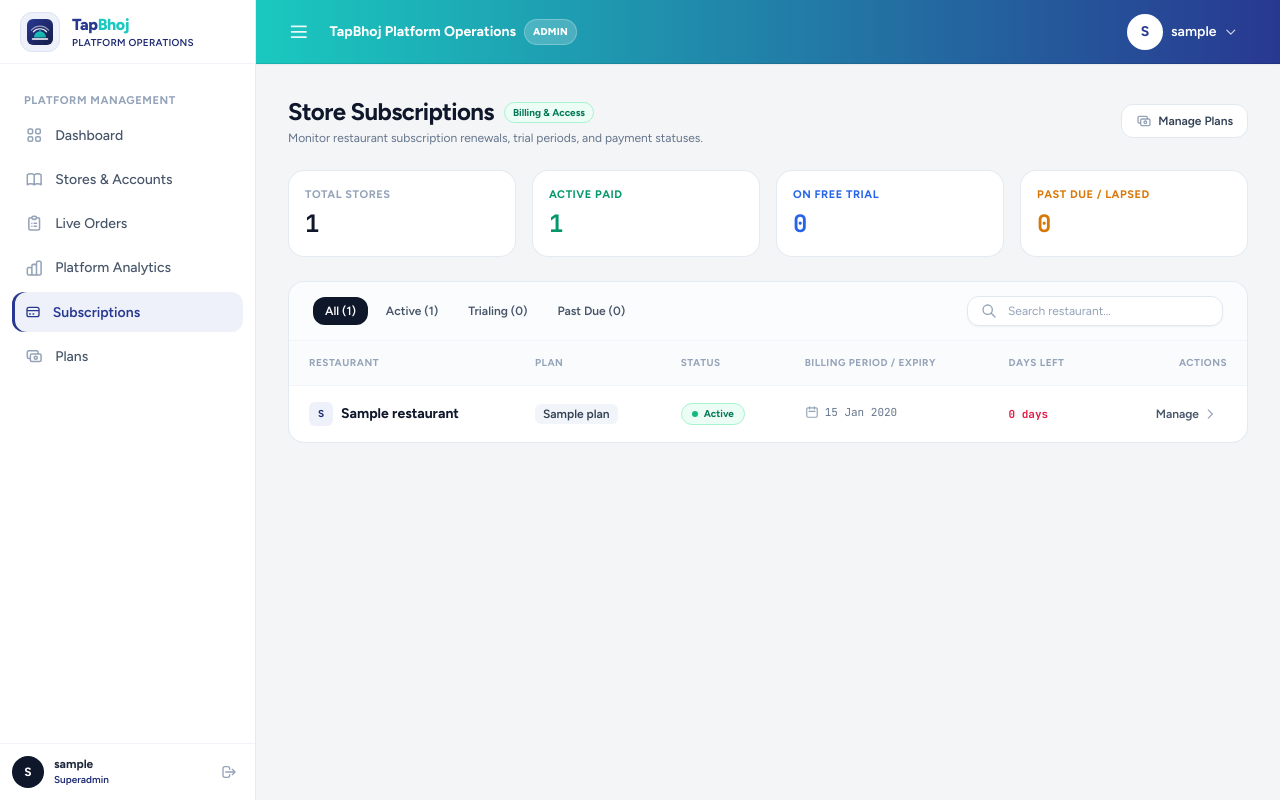
After one commit to amanpandit7033/tapbhoj, a Django app: page /platform/subscriptions/ in a window 1280 px wide. The commit adds this page. Run offline with Django 5.2, Linux system fonts and the light colour scheme; a user stored in the database is signed in; tables that the repository leaves empty hold one stand-in row (values such as "Sample post"); some libraries are stand-ins or nearby versions.

Commit message:
feat: implement platform billing views, urls, tests, and templates

```diff
--- a/billing/urls.py
+++ b/billing/urls.py
@@ -20,8 +20,10 @@ urlpatterns = [
     path('items/<int:pk>/toggle/', views.platform_item_toggle, name='item_toggle'),
     path('orders/', views.platform_live_orders, name='live_orders'),
     path('analytics/', views.platform_analytics, name='analytics'),
+    path('subscriptions/', views.platform_subscriptions, name='subscriptions'),
+    path('plans/', views.platform_plans, name='plans'),
     path('billing/', views.platform_billing_overview, name='billing_overview'),
-    path('billing/plans/new/', views.platform_plan_create, name='plan_create'),
-    path('billing/plans/<int:pk>/edit/', views.platform_plan_edit, name='plan_edit'),
-    path('billing/plans/<int:pk>/toggle/', views.platform_plan_toggle, name='plan_toggle'),
+    path('plans/new/', views.platform_plan_create, name='plan_create'),
+    path('plans/<int:pk>/edit/', views.platform_plan_edit, name='plan_edit'),
+    path('plans/<int:pk>/toggle/', views.platform_plan_toggle, name='plan_toggle'),
 ]
--- a/billing/views.py
+++ b/billing/views.py
@@ -520,15 +520,56 @@ def platform_analytics(request):
 
 
 @staff_member_required(login_url='login')
+def platform_plans(request):
+    """Platform-wide commercial subscription plans management."""
+    plans = Plan.objects.all().order_by('price')
+    return render(request, 'platform/plans.html', {
+        'plans': plans,
+    })
+
+
+@staff_member_required(login_url='login')
+def platform_subscriptions(request):
+    """Platform-wide store subscriptions management with filters."""
+    qs = Subscription.objects.select_related('restaurant', 'plan').order_by('-created_at')
+
+    # Status counts before filtering
+    total_count = qs.count()
+    active_count = qs.filter(status='active').count()
+    trialing_count = qs.filter(status='trialing').count()
+    past_due_count = qs.filter(status__in=['past_due', 'expired', 'paused']).count()
+
+    # Status filter
+    status_filter = request.GET.get('status', '').strip()
+    if status_filter:
+        if status_filter == 'past_due':
+            qs = qs.filter(status__in=['past_due', 'expired', 'paused'])
+        else:
+            qs = qs.filter(status=status_filter)
+
+    # Search filter
+    search_q = request.GET.get('q', '').strip()
+    if search_q:
+        qs = qs.filter(
+            Q(restaurant__name__icontains=search_q) |
+            Q(restaurant__slug__icontains=search_q)
+        )
+
+    return render(request, 'platform/subscriptions.html', {
+        'subscriptions': qs,
+        'total_count': total_count,
+        'active_count': active_count,
+        'trialing_count': trialing_count,
+        'past_due_count': past_due_count,
+        'current_status': status_filter,
+        'search_query': search_q,
+    })
+
+
+@staff_member_required(login_url='login')
 def platform_billing_overview(request):
-    """Platform-wide billing and plans overview."""
-    plans = Plan.objects.all()
-    subscriptions = Subscription.objects.select_related('restaurant', 'plan').order_by('-created_at')
-
-    return render(request, 'platform/billing_overview.html', {
-        'plans': plans,
-        'subscriptions': subscriptions,
-    })
+    """Legacy alias redirecting to subscriptions view."""
+    return redirect('platform:subscriptions')
 
 
 @staff_member_required(login_url='login')
--- a/templates/platform/base_platform.html
+++ b/templates/platform/base_platform.html
@@ -85,10 +85,16 @@
                 <span class="nav-text truncate">Platform Analytics</span>
             </a>
 
-            <!-- Billing & Subscriptions -->
-            <a href="{% url 'platform:billing_overview' %}" title="Billing & Subscriptions" class="nl{% if request.resolver_match.url_name == 'billing_overview' %} on{% endif %}">
+            <!-- Store Subscriptions -->
+            <a href="{% url 'platform:subscriptions' %}" title="Subscriptions" class="nl{% if request.resolver_match.url_name in 'subscriptions billing_overview' %} on{% endif %}">
+                <svg class="w-4 h-4 shrink-0" fill="none" stroke="currentColor" viewBox="0 0 24 24"><path stroke-linecap="round" stroke-linejoin="round" stroke-width="2" d="M3 10h18M7 15h1m4 0h1m-7 4h12a3 3 0 003-3V8a3 3 0 00-3-3H6a3 3 0 00-3 3v8a3 3 0 003 3z"/></svg>
+                <span class="nav-text truncate">Subscriptions</span>
+            </a>
+
+            <!-- Subscription Plans -->
+            <a href="{% url 'platform:plans' %}" title="Plans" class="nl{% if request.resolver_match.url_name in 'plans plan_create plan_edit' %} on{% endif %}">
                 <svg class="ic shrink-0" fill="none" stroke="currentColor"><use href="#i-coin"/></svg>
-                <span class="nav-text truncate">Billing &amp; Subscriptions</span>
+                <span class="nav-text truncate">Plans</span>
             </a>
         </div>
 
--- /dev/null
+++ b/templates/platform/subscriptions.html
@@ -0,0 +1,200 @@
+{% extends 'platform/base_platform.html' %}
+
+{% block title %}Store Subscriptions - TapBhoj Platform Admin{% endblock %}
+
+{% block platform_content %}
+<div class="space-y-6">
+
+  <!-- Header with Summary -->
+  <div class="flex flex-col sm:flex-row sm:items-center justify-between gap-4">
+    <div>
+      <div class="flex items-center space-x-2.5">
+        <h1 class="text-2xl font-bold text-slate-900 tracking-tight">
+          Store Subscriptions
+        </h1>
+        <span class="inline-flex items-center px-2 py-0.5 rounded-full text-[10px] font-bold bg-emerald-50 text-emerald-700 border border-emerald-200">
+          Billing &amp; Access
+        </span>
+      </div>
+      <p class="text-xs text-slate-500 mt-0.5">
+        Monitor restaurant subscription renewals, trial periods, and payment statuses.
+      </p>
+    </div>
+
+    <div class="flex items-center space-x-2.5">
+      <a href="{% url 'platform:plans' %}"
+         class="inline-flex items-center gap-1.5 px-3.5 py-2 rounded-xl bg-white border border-slate-200 text-slate-700 text-xs font-semibold hover:bg-slate-50 transition-colors shadow-2xs">
+        <svg class="w-4 h-4 text-slate-400" fill="none" stroke="currentColor"><use href="#i-coin"/></svg>
+        <span>Manage Plans</span>
+      </a>
+    </div>
+  </div>
+
+  <!-- Key Metrics Row -->
+  <div class="grid grid-cols-2 sm:grid-cols-4 gap-3 sm:gap-4">
+    <div class="bg-white p-4 rounded-2xl border border-slate-200/90 shadow-2xs">
+      <span class="text-[11px] font-bold uppercase tracking-wider text-slate-400 block mb-1">Total Stores</span>
+      <span class="text-2xl font-black text-slate-900 font-mono">{{ total_count }}</span>
+    </div>
+
+    <div class="bg-white p-4 rounded-2xl border border-slate-200/90 shadow-2xs">
+      <span class="text-[11px] font-bold uppercase tracking-wider text-emerald-600 block mb-1">Active Paid</span>
+      <span class="text-2xl font-black text-emerald-600 font-mono">{{ active_count }}</span>
+    </div>
+
+    <div class="bg-white p-4 rounded-2xl border border-slate-200/90 shadow-2xs">
+      <span class="text-[11px] font-bold uppercase tracking-wider text-blue-600 block mb-1">On Free Trial</span>
+      <span class="text-2xl font-black text-blue-600 font-mono">{{ trialing_count }}</span>
+    </div>
+
+    <div class="bg-white p-4 rounded-2xl border border-slate-200/90 shadow-2xs">
+      <span class="text-[11px] font-bold uppercase tracking-wider text-amber-600 block mb-1">Past Due / Lapsed</span>
+      <span class="text-2xl font-black text-amber-600 font-mono">{{ past_due_count }}</span>
+    </div>
+  </div>
+
+  <!-- Filter & Subscriptions Table -->
+  <div class="bg-white rounded-2xl border border-slate-200/90 shadow-xs overflow-hidden">
+
+    <!-- Filter Toolbar -->
+    <div class="p-4 sm:px-6 sm:py-3.5 border-b border-slate-100 flex flex-col sm:flex-row sm:items-center justify-between gap-3 bg-slate-50/50">
+
+      <!-- Status Filter Tabs -->
+      <div class="flex items-center gap-1.5 overflow-x-auto text-xs">
+        <a href="{% url 'platform:subscriptions' %}"
+           class="px-3 py-1.5 rounded-xl font-semibold transition-all {% if not current_status %}bg-slate-900 text-white shadow-2xs{% else %}text-slate-600 hover:bg-slate-200/60{% endif %}">
+          All ({{ total_count }})
+        </a>
+        <a href="{% url 'platform:subscriptions' %}?status=active"
+           class="px-3 py-1.5 rounded-xl font-semibold transition-all {% if current_status == 'active' %}bg-emerald-600 text-white shadow-2xs{% else %}text-slate-600 hover:bg-slate-200/60{% endif %}">
+          Active ({{ active_count }})
+        </a>
+        <a href="{% url 'platform:subscriptions' %}?status=trialing"
+           class="px-3 py-1.5 rounded-xl font-semibold transition-all {% if current_status == 'trialing' %}bg-blue-600 text-white shadow-2xs{% else %}text-slate-600 hover:bg-slate-200/60{% endif %}">
+          Trialing ({{ trialing_count }})
+        </a>
+        <a href="{% url 'platform:subscriptions' %}?status=past_due"
+           class="px-3 py-1.5 rounded-xl font-semibold transition-all {% if current_status == 'past_due' %}bg-amber-600 text-white shadow-2xs{% else %}text-slate-600 hover:bg-slate-200/60{% endif %}">
+          Past Due ({{ past_due_count }})
+        </a>
+      </div>
+
+      <!-- Search Input -->
+      <form method="get" action="{% url 'platform:subscriptions' %}" class="flex items-center gap-2">
+        {% if current_status %}
+          <input type="hidden" name="status" value="{{ current_status }}">
+        {% endif %}
+        <div class="relative w-full sm:w-64 flex items-center">
+          <svg class="w-4 h-4 text-slate-400 absolute left-3.5 top-1/2 -translate-y-1/2 pointer-events-none" fill="none" stroke="currentColor" viewBox="0 0 24 24"><path stroke-linecap="round" stroke-linejoin="round" stroke-width="2" d="M21 21l-6-6m2-5a7 7 0 11-14 0 7 7 0 0114 0z"/></svg>
+          <input type="text"
+                 name="q"
+                 value="{{ search_query }}"
+                 placeholder="Search restaurant..."
+                 class="w-full !pl-10 pr-3 py-1.5 text-xs rounded-xl bg-white border border-slate-200 text-slate-900 placeholder-slate-400 focus:outline-none focus:ring-2 focus:ring-primary-600 transition-all shadow-2xs">
+        </div>
+      </form>
+    </div>
+
+    <!-- Table -->
+    {% if subscriptions %}
+      <div class="overflow-x-auto">
+        <table class="w-full text-left text-xs">
+          <thead class="bg-slate-50/70 border-b border-slate-100 text-[10px] uppercase font-bold text-slate-400 tracking-wider">
+            <tr>
+              <th class="py-3.5 px-5">Restaurant</th>
+              <th class="py-3.5 px-5">Plan</th>
+              <th class="py-3.5 px-5">Status</th>
+              <th class="py-3.5 px-5">Billing Period / Expiry</th>
+              <th class="py-3.5 px-5">Days Left</th>
+              <th class="py-3.5 px-5 text-right">Actions</th>
+            </tr>
+          </thead>
+          <tbody class="divide-y divide-slate-100 text-slate-700">
+            {% for sub in subscriptions %}
+              <tr class="hover:bg-slate-50/60 transition-colors">
+
+                <!-- Restaurant -->
+                <td class="py-4 px-5 whitespace-nowrap">
+                  <a href="{% url 'platform:restaurant_detail' pk=sub.restaurant.pk %}" class="font-bold text-sm text-slate-900 hover:text-primary-700 hover:underline flex items-center space-x-2">
+                    <span class="w-6 h-6 rounded-md bg-primary-50 text-primary-700 flex items-center justify-center text-[10px] font-bold">
+                      {{ sub.restaurant.name|slice:":1"|upper }}
+                    </span>
+                    <span>{{ sub.restaurant.name }}</span>
+                  </a>
+                </td>
+
+                <!-- Plan -->
+                <td class="py-4 px-5 whitespace-nowrap">
+                  <span class="inline-flex items-center px-2 py-0.5 rounded-md text-xs font-semibold bg-slate-100 text-slate-700">
+                    {{ sub.plan.name|default:"Free Trial" }}
+                  </span>
+                </td>
+
+                <!-- Status -->
+                <td class="py-4 px-5 whitespace-nowrap">
+                  {% if sub.status == 'active' %}
+                    <span class="inline-flex items-center px-2.5 py-0.5 rounded-full text-[10px] font-bold bg-emerald-50 text-emerald-700 border border-emerald-200">
+                      <span class="w-1.5 h-1.5 rounded-full bg-emerald-500 mr-1.5"></span>
+                      Active
+                    </span>
+                  {% elif sub.status == 'trialing' %}
+                    <span class="inline-flex items-center px-2.5 py-0.5 rounded-full text-[10px] font-bold bg-blue-50 text-blue-700 border border-blue-200">
+                      <span class="w-1.5 h-1.5 rounded-full bg-blue-500 mr-1.5 animate-pulse"></span>
+                      Trialing
+                    </span>
+                  {% elif sub.status == 'past_due' %}
+                    <span class="inline-flex items-center px-2.5 py-0.5 rounded-full text-[10px] font-bold bg-amber-50 text-amber-700 border border-amber-200">
+                      <span class="w-1.5 h-1.5 rounded-full bg-amber-500 mr-1.5"></span>
+                      Past Due
+                    </span>
+                  {% else %}
+                    <span class="inline-flex items-center px-2.5 py-0.5 rounded-full text-[10px] font-bold bg-slate-100 text-slate-700 border border-slate-200">
+                      {{ sub.get_status_display }}
+                    </span>
+                  {% endif %}
+                </td>
+
+                <!-- Expiry Date -->
+                <td class="py-4 px-5 whitespace-nowrap text-slate-500">
+                  <span class="inline-flex items-center space-x-1.5 font-mono text-[11px]">
+                    <svg class="w-3.5 h-3.5 text-slate-400" fill="none" stroke="currentColor" viewBox="0 0 24 24"><path stroke-linecap="round" stroke-linejoin="round" stroke-width="2" d="M8 7V3m8 4V3m-9 8h10M5 21h14a2 2 0 002-2V7a2 2 0 00-2-2H5a2 2 0 00-2 2v12a2 2 0 002 2z"/></svg>
+                    <span>{{ sub.expiry_date|date:"d M Y"|default:"-" }}</span>
+                  </span>
+                </td>
+
+                <!-- Days Left -->
+                <td class="py-4 px-5 whitespace-nowrap">
+                  {% if sub.days_remaining is not None %}
+                    <span class="font-mono text-[11px] font-bold {% if sub.days_remaining > 5 %}text-slate-700{% elif sub.days_remaining > 0 %}text-amber-600{% else %}text-rose-600{% endif %}">
+                      {{ sub.days_remaining }} day{{ sub.days_remaining|pluralize }}
+                    </span>
+                  {% else %}
+                    <span class="text-slate-400">-</span>
+                  {% endif %}
+                </td>
+
+                <!-- Actions -->
+                <td class="py-4 px-5 text-right whitespace-nowrap">
+                  <a href="{% url 'platform:restaurant_detail' pk=sub.restaurant.pk %}"
+                     class="inline-flex items-center space-x-1 px-2.5 py-1 rounded-lg text-xs font-semibold text-slate-600 hover:text-slate-900 hover:bg-slate-100 transition-colors cursor-pointer">
+                    <span>Manage</span>
+                    <svg class="w-3.5 h-3.5 text-slate-400" fill="none" stroke="currentColor" viewBox="0 0 24 24"><path stroke-linecap="round" stroke-linejoin="round" stroke-width="2" d="M9 5l7 7-7 7"/></svg>
+                  </a>
+                </td>
+
+              </tr>
+            {% endfor %}
+          </tbody>
+        </table>
+      </div>
+    {% else %}
+      <div class="p-10 text-center text-xs text-slate-400 space-y-2">
+        <p class="font-bold text-slate-700 text-sm">No subscriptions found</p>
+        <p>No restaurant subscriptions match your current filter criteria.</p>
+      </div>
+    {% endif %}
+
+  </div>
+
+</div>
+{% endblock %}
```
Also changed, not shown: billing/tests.py (+26 -0 lines), templates/platform/plans.html (added, +145 -0 lines).
